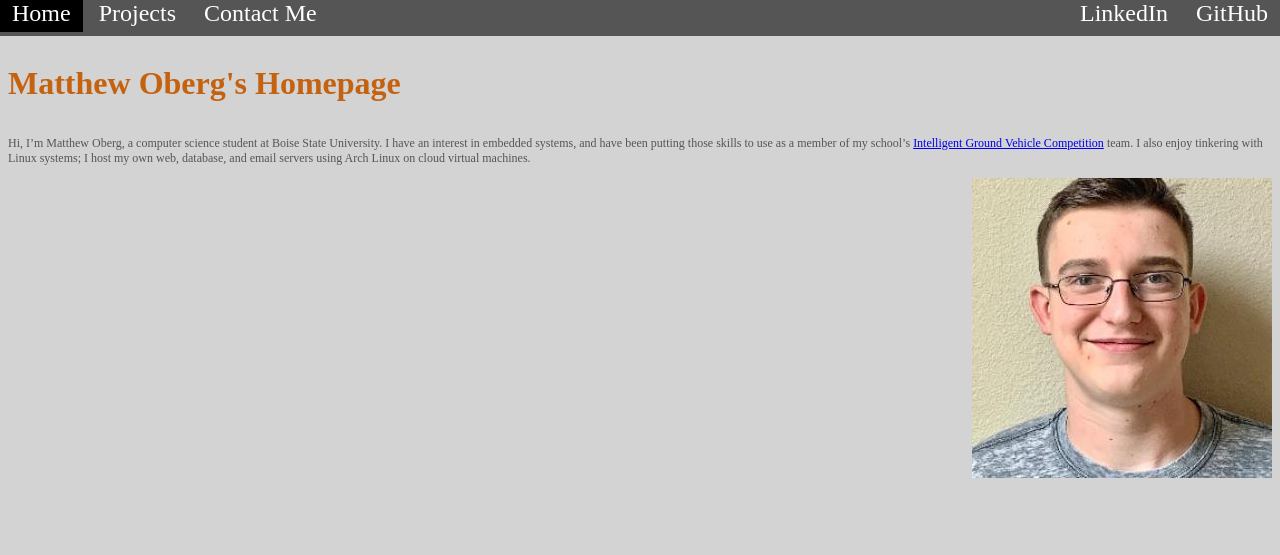
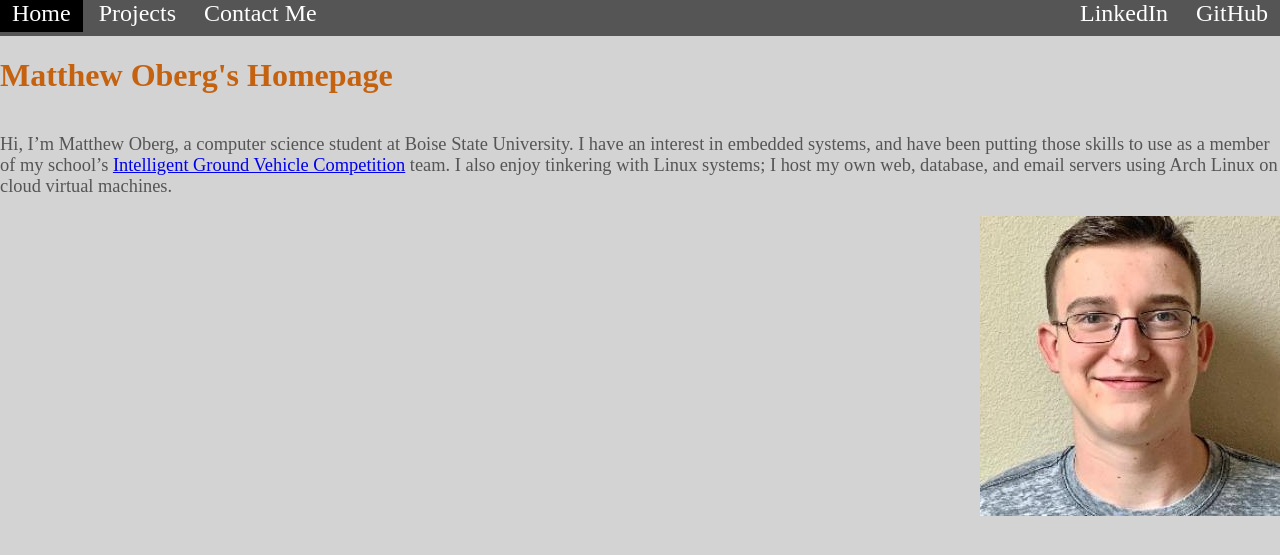
Before and after one commit to matthew-oberg/oberg.us, a PHP site: page / in a window 1280 px wide. Shown: the top 555 px of the page. Run offline with PHP 8.4, Linux system fonts and the light colour scheme.

Commit message:
Tweaking alignment

```diff
--- a/style.css
+++ b/style.css
@@ -30,8 +30,7 @@ body {
 }
 
 #intro {
-    display: inline-block;
-    margin: 0.5em;
+    display: block;
 }
 
 #intro-h {
@@ -41,6 +40,7 @@ body {
 
 #intro-p {
     float: left;
+    font-size: 1.15em;
 }
 
 #intro-image {
```
